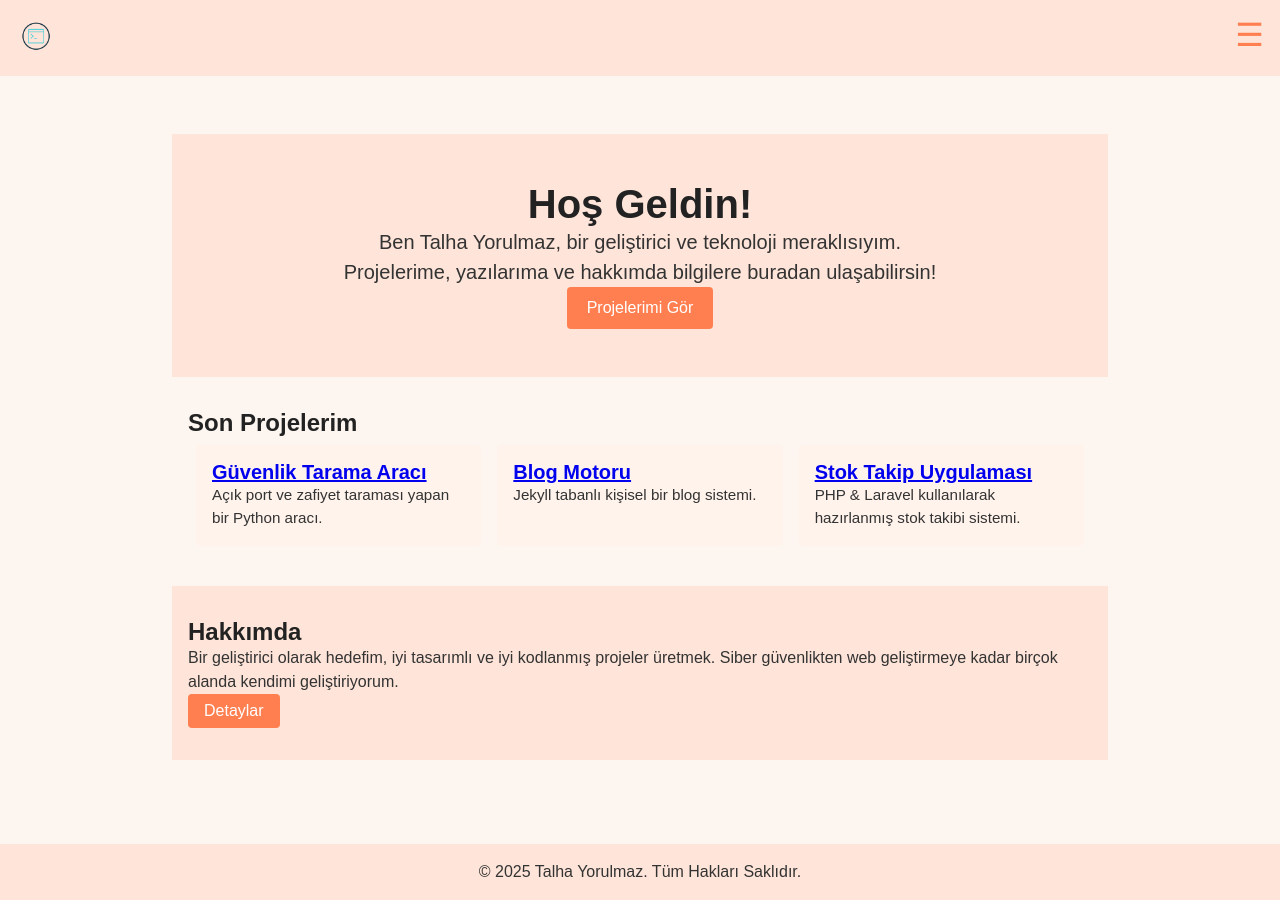
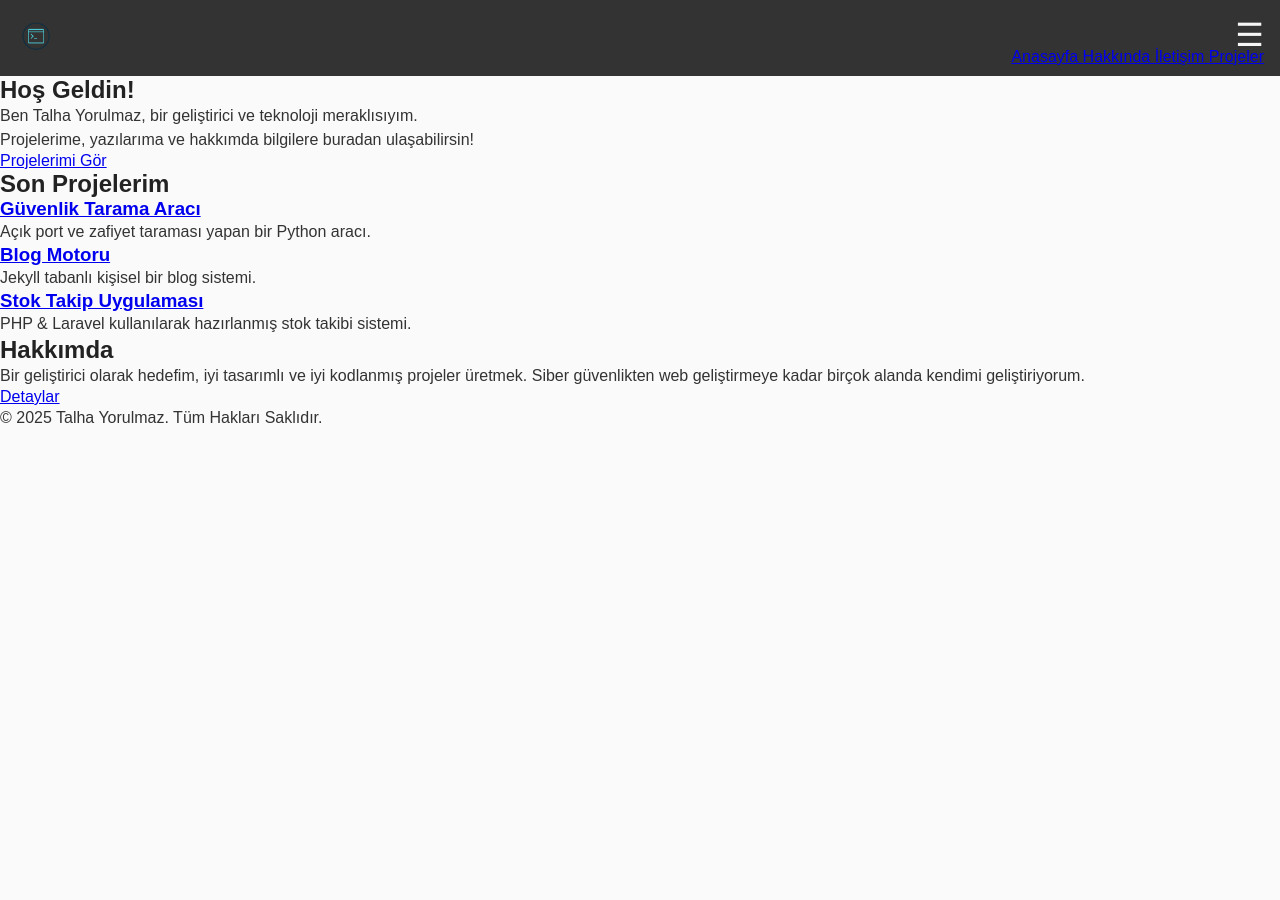
Before and after one commit to talhayrlmz/talhayorulmaz.github.io, a Jekyll site: the page built from index.html, in a window 1280 px wide. Built offline with Jekyll 4.4.1, drawn with Linux system fonts in a browser that asks for light colours.

Commit message:
Update styles.css

```diff
--- a/assets/css/styles.css
+++ b/assets/css/styles.css
@@ -9,7 +9,7 @@
 body {
   font-family: Arial, sans-serif;
   color: #333;
-  background-color: #fdf6f0;
+  background-color: #fafafa;
   display: flex;
   flex-direction: column;
   min-height: 100vh;
@@ -30,134 +30,17 @@ p {
   display: flex;
   justify-content: space-between;
   padding: 1rem;
-  background-color: #ffe5d9;
+  background-color: #333;
 }
 .logo img {
   height: 40px;
 }
 .menu-icon {
   font-size: 2rem;
-  color: #ff7f50;
+  color: #f5f5f5;
   cursor: pointer;
 }
 .menu-links {
   position: absolute;
   top: 3rem;
   right: 1rem;
-  background-color: #ffe5d9;
-  padding: 1rem;
-  display: none;
-  flex-direction: column;
-}
-.menu-links a {
-  color: #555;
-  text-decoration: none;
-  padding: 0.5rem 0;
-}
-.menu-links a:hover {
-  color: #ff7f50;
-}
-.menu-links.active {
-  display: flex;
-}
-
-/* ==================================================
-   MAIN ALANI
-================================================== */
-main {
-  max-width: 1000px;
-  margin: auto;
-  padding: 2rem;
-}
-
-/* ==================================================
-   HERO ALANI
-================================================== */
-.hero {
-  background: #ffe5d9;
-  padding: 3rem 1rem;
-  text-align: center;
-}
-.hero h1 {
-  font-size: 2.5rem;
-}
-.hero p {
-  font-size: 1.25rem;
-}
-.hero .btn {
-  display: inline-block;
-  padding: 0.75rem 1.25rem;
-  background: #ff7f50;
-  color: #fff;
-  text-decoration: none;
-  border-radius: 4px;
-}
-
-/* ==================================================
-   PROJELER ALANI
-================================================== */
-.projects {
-  padding: 2rem 1rem;
-}
-.project-list {
-  display: flex;
-  justify-content: space-around;
-  flex-wrap: wrap;
-}
-.project-item {
-  flex: 1 1 30%;
-  background: #fff3ec;
-  padding: 1rem;
-  margin: 0.5rem;
-  border-radius: 4px;
-}
-.project-item h3 {
-  font-size: 1.25rem;
-}
-.project-item p {
-  font-size: 0.95rem;
-}
-
-/* ==================================================
-   HAKKINDA ALANI
-================================================== */
-.about {
-  padding: 2rem 1rem;
-  background: #ffe5d9;
-}
-.about p {
-  font-size: 1rem;
-}
-.about .btn {
-  display: inline-block;
-  padding: 0.5rem 1rem;
-  background: #ff7f50;
-  color: #fff;
-  text-decoration: none;
-  border-radius: 4px;
-}
-
-/* ==================================================
-   FOOTER
-================================================== */
-footer {
-  background-color: #ffe5d9;
-  color: #333;
-  text-align: center;
-  padding: 1rem;
-  margin-top: auto;
-}
-
-/* ==================================================
-   RESPONSIVE TASARIM
-================================================== */
-@media (max-width: 768px) {
-  .project-list {
-    flex-direction: column;
-    align-items: center;
-  }
-  .project-item {
-    flex: 1 1 100%;
-    max-width: 90%;
-  }
-}
```
